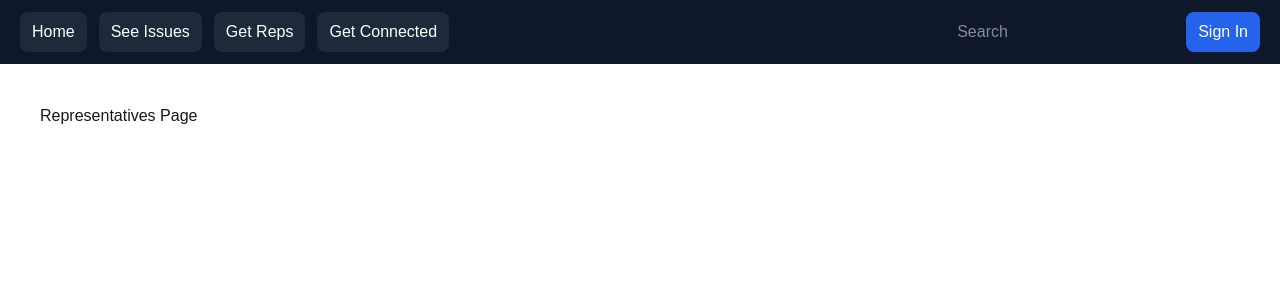
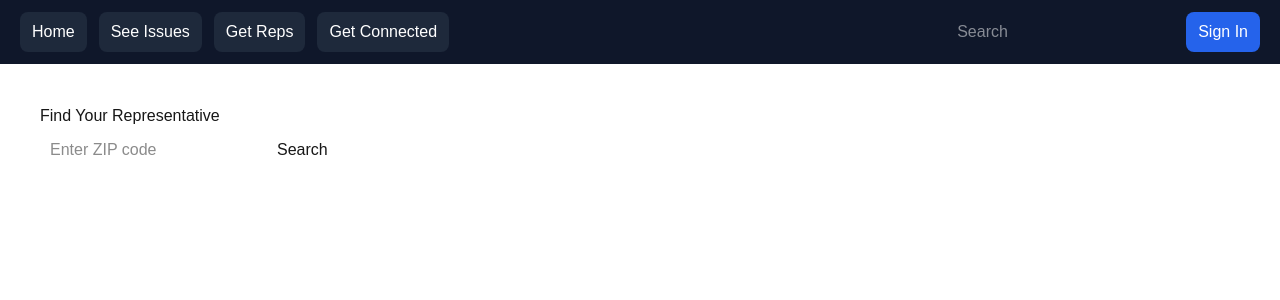
Before and after one commit to Jlewisgr/my-demo-app, a Next.js app: page /reps in a window 1280 px wide. Shown: the top 300 px of the page. Built offline with nearby package versions, Linux system fonts and the light colour scheme; no server answers.

Commit message:
added connect isses and reps place holders

```diff
--- a/app/connect/page.tsx
+++ b/app/connect/page.tsx
@@ -1,3 +1,24 @@
+"use client";
+
 export default function ConnectPage() {
-    return <h1 style={{ padding: 40 }}>Get Connected Page</h1>;
-  }
+  return (
+    <div style={{ padding: "40px" }}>
+      <h1>Take Action</h1>
+
+      <div style={{ marginTop: "20px", display: "flex", flexDirection: "column", gap: "10px" }}>
+        <button style={btn}>📞 Call Representative</button>
+        <button style={btn}>✉️ Send Email</button>
+        <button style={btn}>📝 Sign Petition</button>
+        <button style={btn}>📢 Share Issue</button>
+      </div>
+    </div>
+  );
+}
+
+const btn = {
+  padding: "12px",
+  borderRadius: "10px",
+  border: "none",
+  backgroundColor: "#2563eb",
+  color: "white",
+};
--- a/app/issues/page.tsx
+++ b/app/issues/page.tsx
@@ -1,3 +1,37 @@
+"use client";
+
+import { useEffect, useState } from "react";
+
 export default function IssuesPage() {
-    return <h1 style={{ padding: 40 }}>Issues Page</h1>;
-  }
+  const [issues, setIssues] = useState<any[]>([]);
+
+  useEffect(() => {
+    const stored = JSON.parse(localStorage.getItem("issues") || "[]");
+    setIssues(stored.reverse());
+  }, []);
+
+  return (
+    <div style={{ padding: "40px" }}>
+      <h1>Your Issues</h1>
+
+      {issues.length === 0 && (
+        <p>No issues yet. Go chat to add some.</p>
+      )}
+
+      <div style={{ marginTop: "20px", display: "grid", gap: "12px" }}>
+        {issues.map((issue, i) => (
+          <div
+            key={i}
+            style={{
+              padding: "12px",
+              borderRadius: "10px",
+              background: "#f1f5f9",
+            }}
+          >
+            {issue.issue}
+          </div>
+        ))}
+      </div>
+    </div>
+  );
+}
--- a/app/reps/page.tsx
+++ b/app/reps/page.tsx
@@ -1,3 +1,39 @@
+"use client";
+
+import { useState } from "react";
+
 export default function RepsPage() {
-    return <h1 style={{ padding: 40 }}>Representatives Page</h1>;
-  }
+  const [zip, setZip] = useState("");
+  const [rep, setRep] = useState<any>(null);
+
+  const handleSearch = () => {
+    setRep({
+      name: "Jane Doe",
+      party: "Independent",
+      stance: "Against Housing Bill",
+    });
+  };
+
+  return (
+    <div style={{ padding: "40px" }}>
+      <h1>Find Your Representative</h1>
+
+      <input
+        placeholder="Enter ZIP code"
+        value={zip}
+        onChange={(e) => setZip(e.target.value)}
+        style={{ padding: "10px", marginRight: "10px" }}
+      />
+
+      <button onClick={handleSearch}>Search</button>
+
+      {rep && (
+        <div style={{ marginTop: "20px" }}>
+          <h3>{rep.name}</h3>
+          <p>{rep.party}</p>
+          <p>{rep.stance}</p>
+        </div>
+      )}
+    </div>
+  );
+}
```
